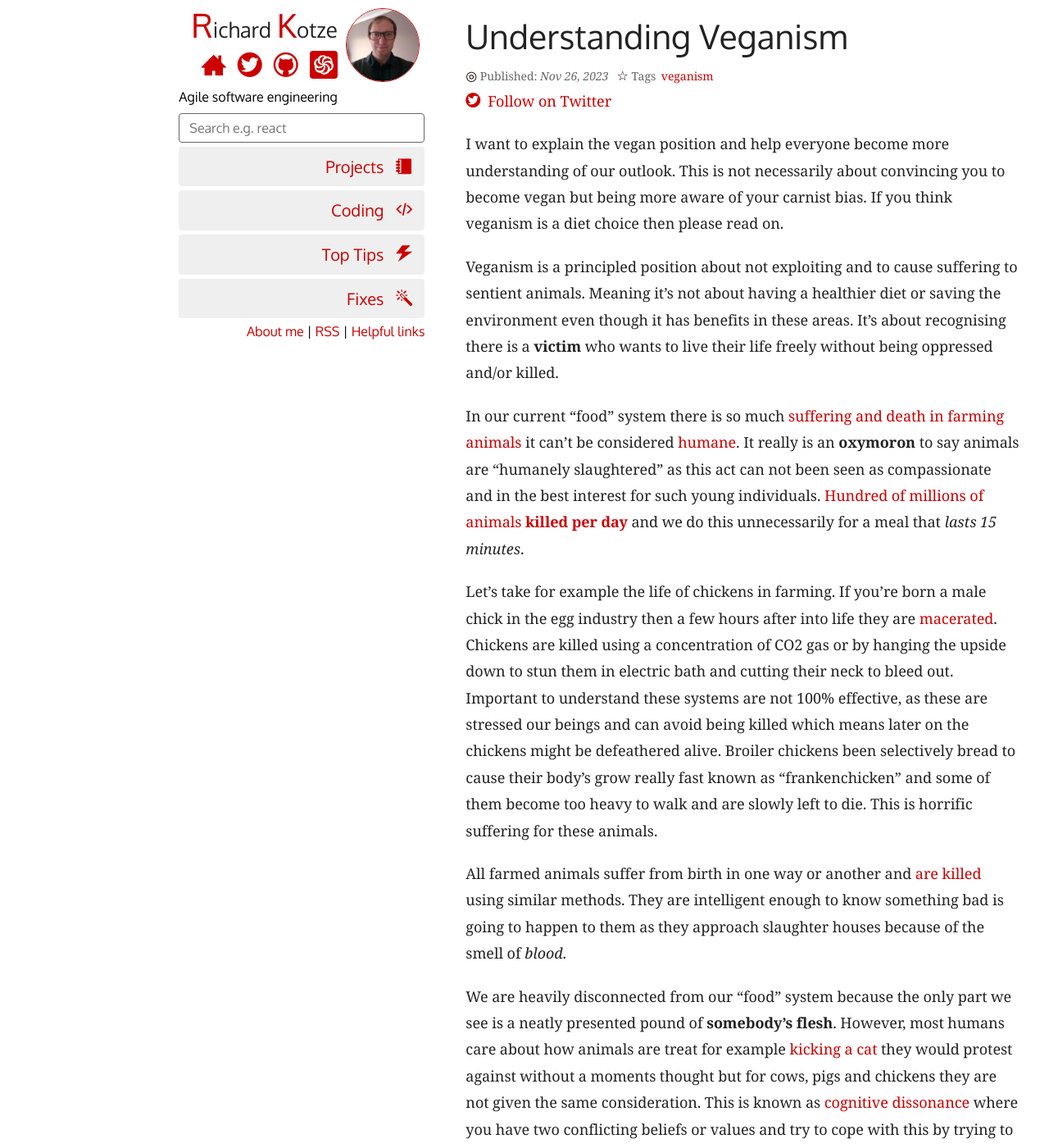
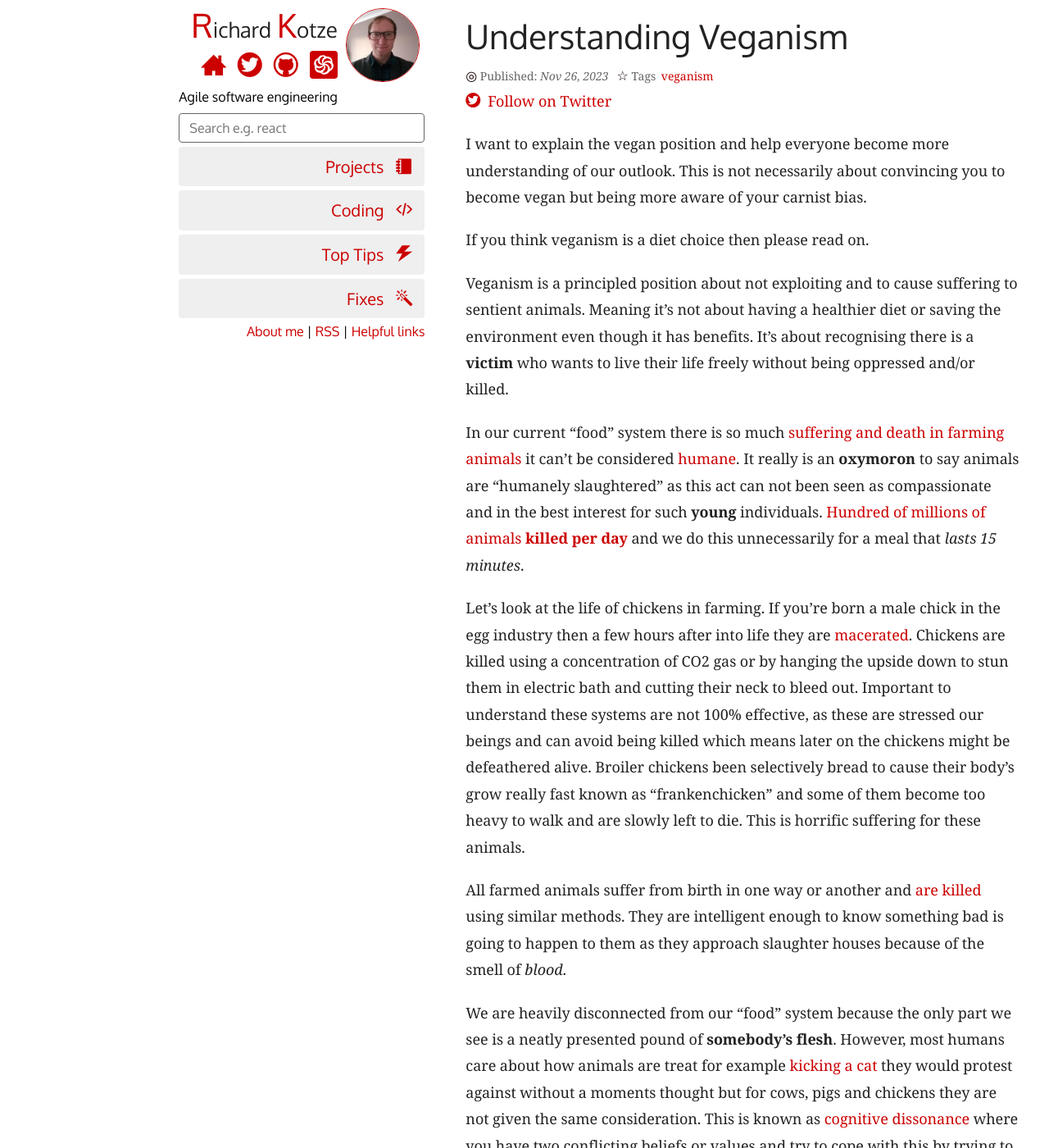
Before and after one commit to rkotze/rkotze.github.io, a Jekyll site: the page built from _posts/2023-11-26-understanding-veganism.md, in a window 1280 px wide and 1400 px high. Shown: the whole window at 82% size. Built offline with Jekyll 4.4.1, drawn with Linux system fonts in a browser that asks for light colours; comment, search, counter and statistics services are not loaded; some of the changed text lies outside the part shown.

Commit message:
Update 2023-11-26-understanding-veganism.md

```diff
--- a/_posts/2023-11-26-understanding-veganism.md
+++ b/_posts/2023-11-26-understanding-veganism.md
@@ -10,15 +10,17 @@ tags: veganism
 ---
 
 I want to explain the vegan position and help everyone become more understanding of our outlook. This is not
-necessarily about convincing you to become vegan but being more aware of your carnist bias. If you think veganism is a diet choice then please read on.
+necessarily about convincing you to become vegan but being more aware of your carnist bias.
+
+If you think veganism is a diet choice then please read on.
 
 <!--more-->
 
-Veganism is a principled position about not exploiting and to cause suffering to sentient animals. Meaning it's not about having a healthier diet or saving the environment even though it has benefits in these areas. It's about recognising there is a __victim__ who wants to live their life freely without being oppressed and/or killed.
+Veganism is a principled position about not exploiting and to cause suffering to sentient animals. Meaning it's not about having a healthier diet or saving the environment even though it has benefits. It's about recognising there is a __victim__ who wants to live their life freely without being oppressed and/or killed.
 
-In our current "food" system there is so much [suffering and death in farming animals](https://www.youtube.com/watch?v=LQRAfJyEsko) it can't be considered [humane](https://www.merriam-webster.com/dictionary/humane). It really is an **oxymoron** to say animals are "humanely slaughtered" as this act can not been seen as compassionate and in the best interest for such young individuals. [Hundred of millions of animals **killed per day**](https://ourworldindata.org/how-many-animals-get-slaughtered-every-day) and we do this unnecessarily for a meal that _lasts 15 minutes_.
+In our current "food" system there is so much [suffering and death in farming animals](https://www.youtube.com/watch?v=LQRAfJyEsko) it can't be considered [humane](https://www.merriam-webster.com/dictionary/humane). It really is an **oxymoron** to say animals are "humanely slaughtered" as this act can not been seen as compassionate and in the best interest for such **young** individuals. [Hundred of millions of animals **killed per day**](https://ourworldindata.org/how-many-animals-get-slaughtered-every-day) and we do this unnecessarily for a meal that _lasts 15 minutes_.
 
-Let's take for example the life of chickens in farming. If you're born a male chick in the egg industry then a few hours after into life they are [macerated](https://en.wikipedia.org/wiki/Chick_culling). Chickens are killed using a concentration of CO2 gas or by hanging the upside down to stun them in electric bath and cutting their neck to bleed out. Important to understand these systems are not 100% effective, as these are stressed our beings and can avoid being killed which means later on the chickens might be defeathered alive. Broiler chickens been selectively bread to cause their body's grow really fast known as "frankenchicken" and some of them become too heavy to walk and are slowly left to die. This is horrific suffering for these animals.
+Let's look at the life of chickens in farming. If you're born a male chick in the egg industry then a few hours after into life they are [macerated](https://en.wikipedia.org/wiki/Chick_culling). Chickens are killed using a concentration of CO2 gas or by hanging the upside down to stun them in electric bath and cutting their neck to bleed out. Important to understand these systems are not 100% effective, as these are stressed our beings and can avoid being killed which means later on the chickens might be defeathered alive. Broiler chickens been selectively bread to cause their body's grow really fast known as "frankenchicken" and some of them become too heavy to walk and are slowly left to die. This is horrific suffering for these animals.
 
 All farmed animals suffer from birth in one way or another and [are killed](https://www.rspca.org.uk/adviceandwelfare/farm/slaughter/factfile) using similar methods. They are intelligent enough to know something bad is going to happen to them as they approach slaughter houses because of the smell of _blood_.
 
```
Also changed, not shown: other parts of _posts/2023-11-26-understanding-veganism.md (+3 -1 lines).
